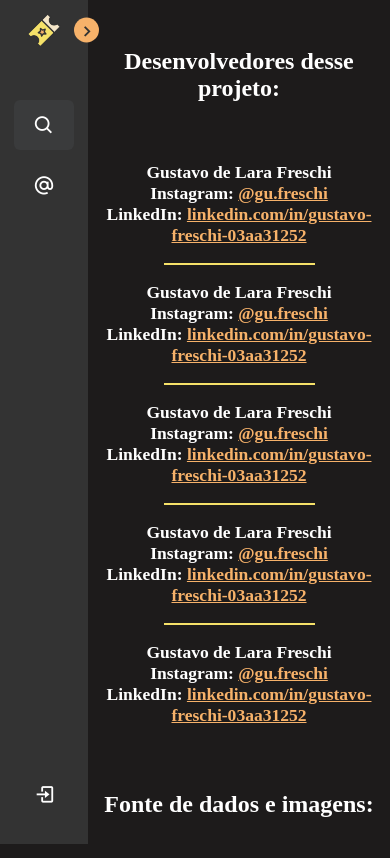
After one commit to gufreschi/gaalk-django, a Django app: page /sobre/ in a window 390 px wide; the page is wider, and only the part inside the window is pictured. The commit adds this page. Shown: the top 858 px of that part. Run offline with Django 4.2, Linux system fonts and the light colour scheme; some web fonts are replaced; grey boxes are pictures that could not be loaded.

Commit message:
correcao de responsividade, tela sobre com contatos // por enquanto apenas o meu // e informacao da fonte de API

```diff
--- a/projeto_GAALK/app_GAALK/static/css/style.css
+++ b/projeto_GAALK/app_GAALK/static/css/style.css
@@ -259,6 +259,15 @@ header .image-text .description{
     background-color: var(--secondary-color)
 }
 
+.feed-divider {
+    display: flex;
+    width: 50%;
+    height: 2px;
+    align-items: center;
+    margin-left: 25%;
+    background-color: var(--secondary-color)
+}
+
 .card-list {
     display: grid;
     grid-template-columns: repeat(auto-fill, minmax(300px, 1fr));
--- a/projeto_GAALK/app_GAALK/templates/base.html
+++ b/projeto_GAALK/app_GAALK/templates/base.html
@@ -72,19 +72,12 @@
                             <span class="text nav-text">Biblioteca</span>
                         </a>
                     </li>
-
-                    <li class="nav-link">
-                        <a href="#">
-                            <i class='bx bx-bell icon'></i>
-                            <span class="text nav-text">Notificações</span>
-                        </a>
-                    </li>
                     {% endif %}
 
                     <li class="nav-link">
-                        <a href="#">
-                            <i class='bx bx-group icon'></i>
-                            <span class="text nav-text">Quem somos nós?</span>
+                        <a href="{% url 'sobre' %}">
+                            <i class='bx bx-at icon'></i>
+                            <span class="text nav-text">Sobre nós</span>
                         </a>
                     </li>
                 </ul>
@@ -123,9 +116,9 @@
 
             <div class="message-container" id="message-container">
                 <div class="message-box">
-                    <span class="close-button" onclick="closeMessage()">×</span>
                     <p class="message-text">{{ message }}</p>
                 </div>
+                <span class="close-button" onclick="closeMessage()">×</span>
             </div>
 
             {% endfor %}
--- a/projeto_GAALK/app_GAALK/templates/cadastro.html
+++ b/projeto_GAALK/app_GAALK/templates/cadastro.html
@@ -2,7 +2,6 @@
 {% block content %}
 
     <section>
-        <div class="feed-divider"></div>
         <h2 id="heading1">Cadastro</h2>
 
         <form class="cadastro-card" method="POST" action="{% url 'cadastro' %}">
@@ -37,7 +36,7 @@
                     <input required type="password" name="senha2" minlength="8" placeholder="Repita a senha"/>
                 </div>
 
-                <div class="campo">
+                <div>
                 <button type="submit" class="button">Cadastrar</button>
                 </div>
 
--- a/projeto_GAALK/app_GAALK/templates/login.html
+++ b/projeto_GAALK/app_GAALK/templates/login.html
@@ -9,8 +9,6 @@
     {% else %}
 
     <section>
-
-        <div class="feed-divider"></div>
         <h2 id="heading1">Login</h2>
 
         <form class="login-card" method="POST" action=" {% url 'login' %}">
@@ -31,7 +29,7 @@
                 </div>
                 <br>
 
-                <div class="campo">
+                <div>
                         <button type="submit" class="button">Entrar</button>
                 </div>
             </fieldset>
--- /dev/null
+++ b/projeto_GAALK/app_GAALK/templates/sobre.html
@@ -0,0 +1,75 @@
+{% extends 'base.html' %}
+{% block content %}
+
+{% load static %}
+
+<section>
+
+    <h2 id="heading1">Desenvolvedores desse projeto:</h2>
+
+    <div class="extra">
+        <h3>Gustavo de Lara Freschi <br>
+            Instagram: <a href="#">@gu.freschi</a> <br>
+            LinkedIn: <a href="#">linkedin.com/in/gustavo-freschi-03aa31252</a>
+        </h3>
+
+        <br>
+
+        <div class="feed-divider"></div>
+
+        <br>
+
+        <h3>Gustavo de Lara Freschi <br>
+            Instagram: <a href="#">@gu.freschi</a> <br>
+            LinkedIn: <a href="#">linkedin.com/in/gustavo-freschi-03aa31252</a>
+        </h3>
+
+        <br>
+
+        <div class="feed-divider"></div>
+
+        <br>
+
+        <h3>Gustavo de Lara Freschi <br>
+            Instagram: <a href="#">@gu.freschi</a> <br>
+            LinkedIn: <a href="#">linkedin.com/in/gustavo-freschi-03aa31252</a>
+        </h3>
+
+        <br>
+
+        <div class="feed-divider"></div>
+
+        <br>
+
+        <h3>Gustavo de Lara Freschi <br>
+            Instagram: <a href="#">@gu.freschi</a> <br>
+            LinkedIn: <a href="#">linkedin.com/in/gustavo-freschi-03aa31252</a>
+        </h3>
+
+        <br>
+
+        <div class="feed-divider"></div>
+
+        <br>
+
+        <h3>Gustavo de Lara Freschi <br>
+            Instagram: <a href="#">@gu.freschi</a> <br>
+            LinkedIn: <a href="#">linkedin.com/in/gustavo-freschi-03aa31252</a>
+        </h3>
+
+        <br>
+    </div>
+
+</section>
+
+<bottom>
+    <h2 id="heading1">Fonte de dados e imagens:</h2>
+
+    <div class="extra">
+        <span class="tmdb">
+            <img src="https://www.themoviedb.org/assets/2/v4/logos/v2/blue_long_1-8ba2ac31f354005783fab473602c34c3f4fd207150182061e425d366e4f34596.svg" alt="The Movie Database logo">
+        </span>
+    </div>
+</bottom>
+
+{% endblock %}
--- a/projeto_GAALK/app_GAALK/urls.py
+++ b/projeto_GAALK/app_GAALK/urls.py
@@ -6,4 +6,5 @@ urlpatterns = [
     path('cadastro/', views.register_user, name='cadastro'),
     path('login/', views.login_user, name='login'),
     path('logout', views.logout_user, name='logout'),
+    path('sobre/', views.sobre, name='sobre'),
 ]
--- a/projeto_GAALK/app_GAALK/views.py
+++ b/projeto_GAALK/app_GAALK/views.py
@@ -5,6 +5,9 @@ from django.contrib.auth.models import User
 
 def home(request):
     return render(request, 'home.html', {})
+
+def sobre(request):
+    return render(request, 'sobre.html', {})
 
 def register_user(request):
     if request.method == 'POST':
@@ -17,16 +20,16 @@ def register_user(request):
 
         user = User.objects.filter(username=username).first()
         if user:
-            messages.error(request, ('Esse nome de usuário já existe'))
+            messages.error(request, ('Nome indisponível.'))
             return redirect('cadastro')
 
         if senha1 == senha2:
             user = User.objects.create_user(username=username, email=email, password=senha1)
             user.save()
-            messages.success(request, ('Cadastro realizado com sucesso!'))
+            messages.success(request, ('Cadastro realizado!'))
             return redirect('login')
         else:
-            messages.error(request, ('As senhas devem ser iguais.'))
+            messages.error(request, ('As senhas não coincidiram.'))
             return redirect('cadastro')
     else:
         return render(request, 'cadastro.html')
@@ -41,7 +44,7 @@ def login_user(request):
             messages.success(request, ('Você está conectado!'))
             return redirect('home')
         else:
-            messages.error(request, ('Aconteceu algum erro. Tente novamente...'))
+            messages.error(request, ('Erro. Tente Novamente...'))
             return redirect('login')
 
     else:
```
Also changed, not shown: other parts of projeto_GAALK/app_GAALK/static/css/style.css (+47 -9 lines), projeto_GAALK/app_GAALK/static/images/TMDb-logo.svg (added), projeto_GAALK/db.sqlite3.
